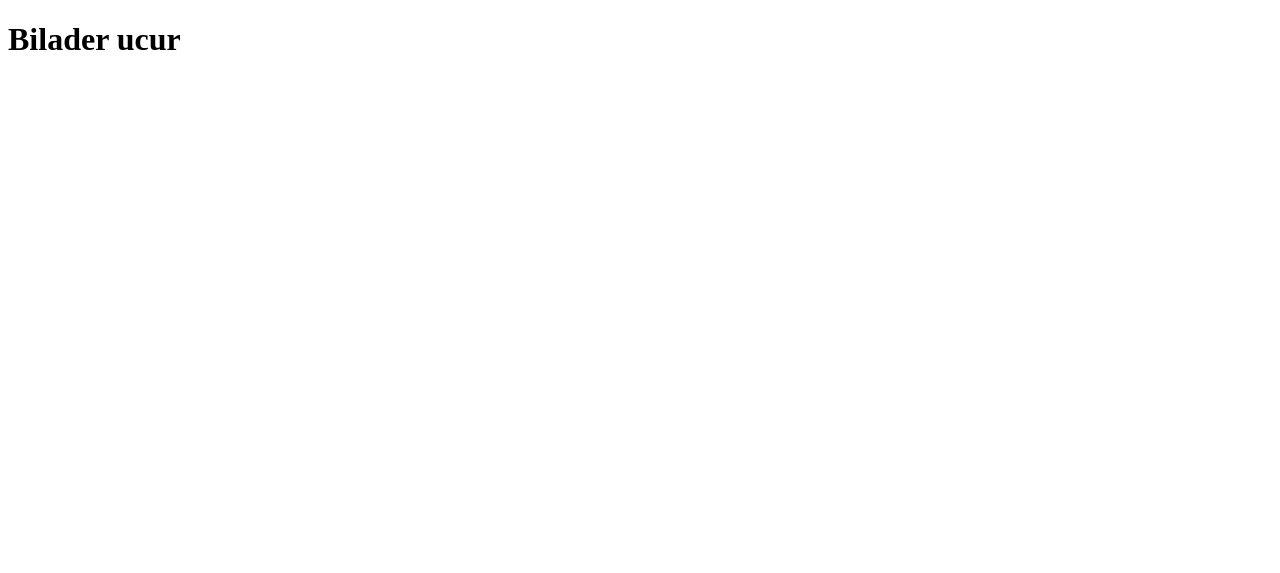
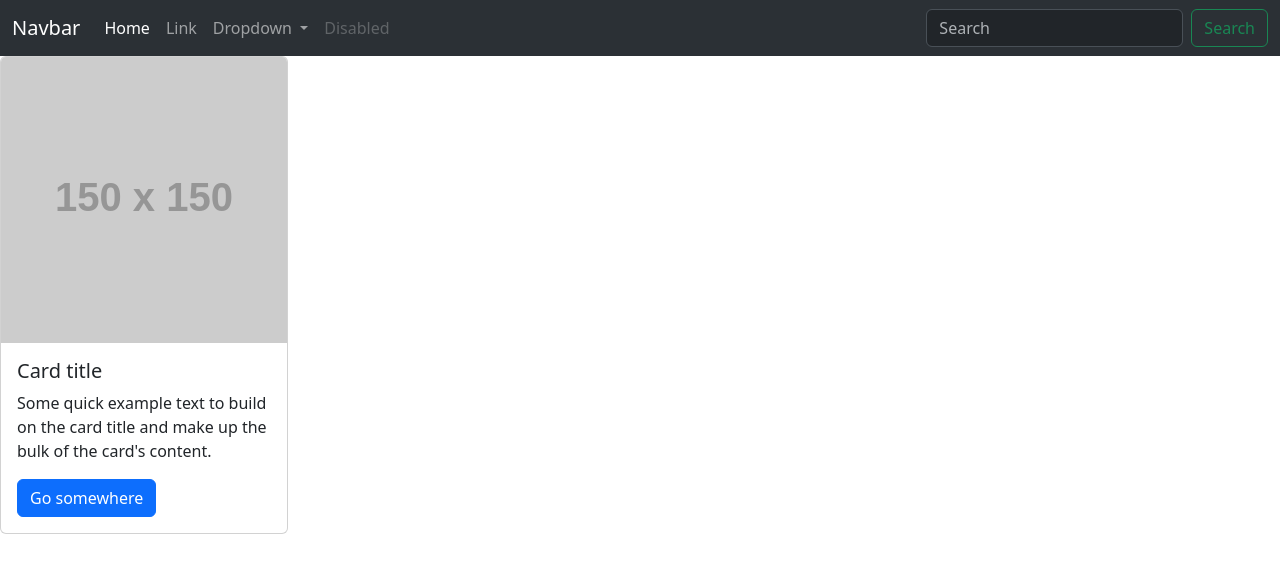
Before and after one commit to JrS4mIl/resume, a Django app: page / in a window 1280 px wide. Before the commit the part shown is almost empty. Shown: the top 573 px of the page. Run offline with Django 4.2, Linux system fonts and the light colour scheme; grey boxes labelled with a size stand in for pictures from a placeholder-image service; some libraries are stand-ins or nearby versions.

Commit message:
feat: add bootstrap

```diff
--- a/templates/index.html
+++ b/templates/index.html
@@ -3,9 +3,61 @@
 <head>
     <meta charset="UTF-8">
     <title>Samil Yesil Resume App</title>
+    <link href="https://cdn.jsdelivr.net/npm/bootstrap@5.3.2/dist/css/bootstrap.min.css" rel="stylesheet"
+          integrity="sha384-T3c6CoIi6uLrA9TneNEoa7RxnatzjcDSCmG1MXxSR1GAsXEV/Dwwykc2MPK8M2HN" crossorigin="anonymous">
 </head>
 <body>
-<h1>Bilader ucur</h1>
+<nav class="navbar navbar-expand-lg bg-body-tertiary bg-dark" data-bs-theme="dark">
+    <div class="container-fluid">
+        <a class="navbar-brand" href="#">Navbar</a>
+        <button class="navbar-toggler" type="button" data-bs-toggle="collapse" data-bs-target="#navbarSupportedContent"
+                aria-controls="navbarSupportedContent" aria-expanded="false" aria-label="Toggle navigation">
+            <span class="navbar-toggler-icon"></span>
+        </button>
+        <div class="collapse navbar-collapse" id="navbarSupportedContent">
+            <ul class="navbar-nav me-auto mb-2 mb-lg-0">
+                <li class="nav-item">
+                    <a class="nav-link active" aria-current="page" href="#">Home</a>
+                </li>
+                <li class="nav-item">
+                    <a class="nav-link" href="#">Link</a>
+                </li>
+                <li class="nav-item dropdown">
+                    <a class="nav-link dropdown-toggle" href="#" role="button" data-bs-toggle="dropdown"
+                       aria-expanded="false">
+                        Dropdown
+                    </a>
+                    <ul class="dropdown-menu">
+                        <li><a class="dropdown-item" href="#">Action</a></li>
+                        <li><a class="dropdown-item" href="#">Another action</a></li>
+                        <li>
+                            <hr class="dropdown-divider">
+                        </li>
+                        <li><a class="dropdown-item" href="#">Something else here</a></li>
+                    </ul>
+                </li>
+                <li class="nav-item">
+                    <a class="nav-link disabled" aria-disabled="true">Disabled</a>
+                </li>
+            </ul>
+            <form class="d-flex" role="search">
+                <input class="form-control me-2" type="search" placeholder="Search" aria-label="Search">
+                <button class="btn btn-outline-success" type="submit">Search</button>
+            </form>
+        </div>
+    </div>
+</nav>
 
+<div class="card" style="width: 18rem;">
+  <img src="https://placehold.jp/150x150.png" class="card-img-top" alt="...">
+  <div class="card-body">
+    <h5 class="card-title">Card title</h5>
+    <p class="card-text">Some quick example text to build on the card title and make up the bulk of the card's content.</p>
+    <a href="#" class="btn btn-primary">Go somewhere</a>
+  </div>
+</div>
+<script src="https://cdn.jsdelivr.net/npm/bootstrap@5.3.2/dist/js/bootstrap.bundle.min.js"
+        integrity="sha384-C6RzsynM9kWDrMNeT87bh95OGNyZPhcTNXj1NW7RuBCsyN/o0jlpcV8Qyq46cDfL"
+        crossorigin="anonymous"></script>
 </body>
 </html>
```
